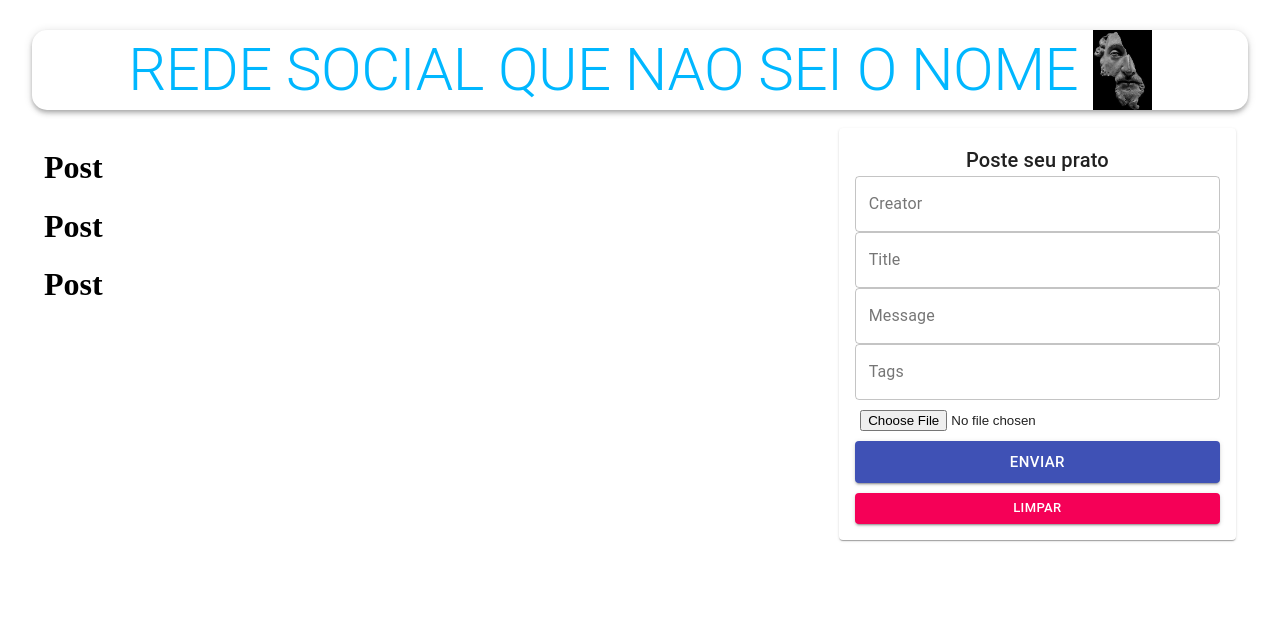
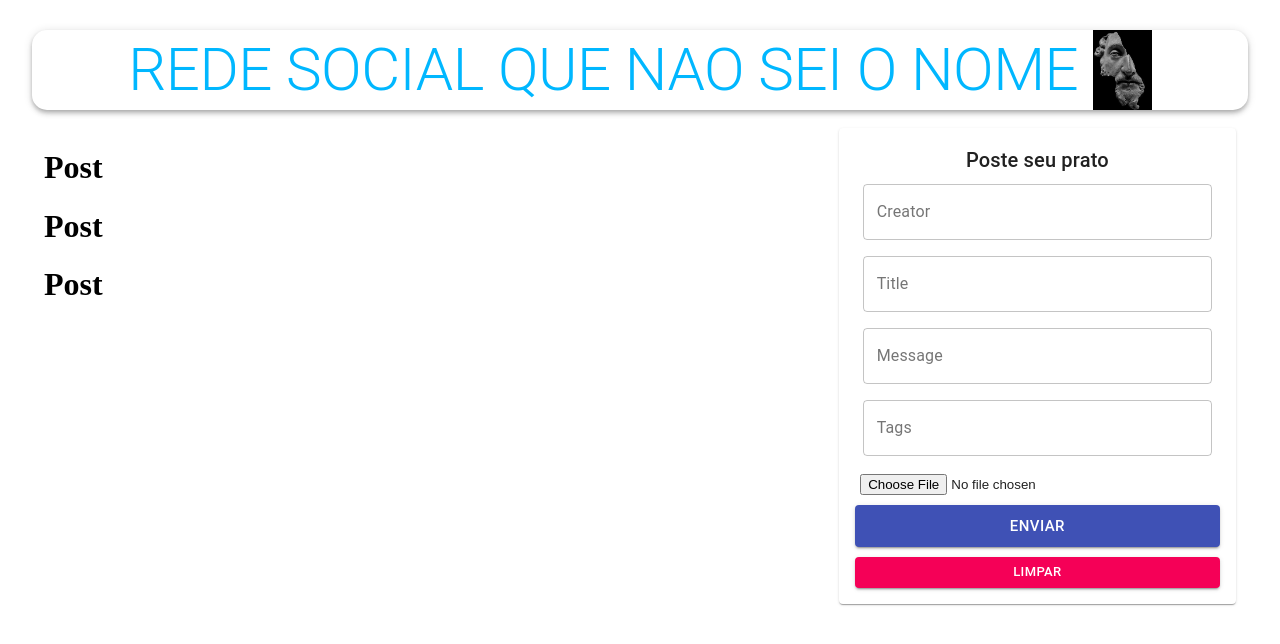
Before and after one commit to vaansuit/client-side-social-media-app, a React (Create React App) app: page / in a window 1280 px wide. Shown: the top 644 px of the page. Built offline with nearby package versions, Linux system fonts and the light colour scheme.

Commit message:
fix: syntax adjust  in Form.js

```diff
--- a/src/components/Form/Form.js
+++ b/src/components/Form/Form.js
@@ -23,9 +23,9 @@ const Form = () => {
     }
     return(
         <Paper className={classes.paper}>
-            <form autoComplete="off" noValidate className={classes.form} onSubmit={handleSubmit}>
+            <form autoComplete="off" noValidate className={`${classes.root} ${classes.form}`} onSubmit={handleSubmit}>
                 <Typography variant='h6'>Poste seu prato</Typography>
-                <TextField name='creator'  variant='outlined'  label='Creator' fullWidth  onChange={(e) => setPostData({ ...postData, creator: e.target.value })} value={postData.creator}/>
+                <TextField name='creator'  variant='outlined'  label='Creator' fullWidth value={postData.creator} onChange={(e) => setPostData({ ...postData, creator: e.target.value })} />
                 <TextField name='title'  variant='outlined'  label='Title' fullWidth  onChange={(e) => setPostData({ ...postData, title: e.target.value })} value={postData.title}/>
                 <TextField name='message'  variant='outlined'  label='Message' fullWidth  onChange={(e) => setPostData({ ...postData, message: e.target.value })} value={postData.message}/>
                 <TextField name='tags'  variant='outlined'  label='Tags' fullWidth  onChange={(e) => setPostData({ ...postData, tags: e.target.value })} value={postData.tags}/>
```
